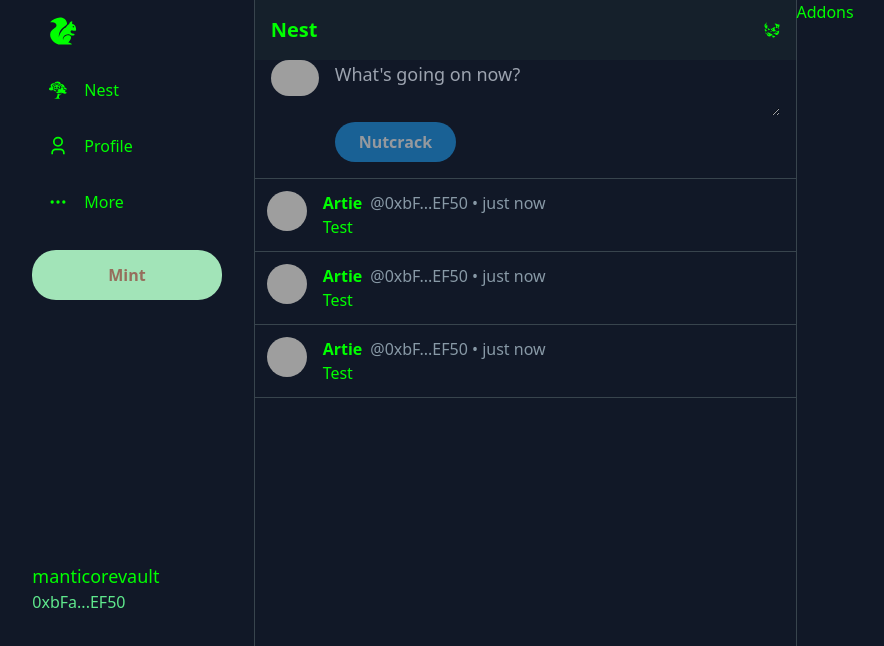
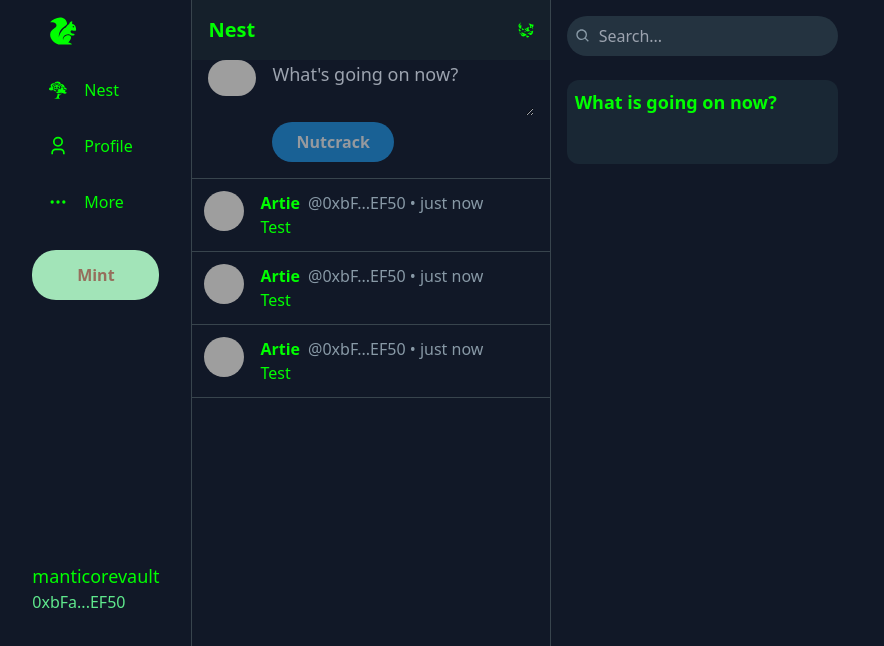
Before and after one commit to manticorevault/jerby, a Next.js app in the folder client/: page / in a window 1280 px wide. Shown: the top 646 px of the page, without its empty margins (213-1097 px from the left). Built offline with nearby package versions, Linux system fonts and the light colour scheme; grey boxes are pictures that could not be loaded.

Commit message:
Added some basic addon parts

```diff
--- /dev/null
+++ b/client/components/Addons.js
@@ -0,0 +1,55 @@
+import React from 'react'
+
+import { ads, whoCreatedIt } from "../lib/ads";
+import { BiSearch } from "react-icons/bi";
+
+const style = {
+    wrapper: `flex-[1] p-4`,
+    searchBar: `flex items-center bg-[#243340] p-2 rounded-3xl`,
+    searchIcon: `text-[#8899a6] mr-2`,
+    inputBox: `bg-transparent outline-none`,
+    section: `bg-[#192734] my-6 rounded-xl overflow-hidden`,
+    title: `p-2 font-bold text-lg`,
+    showMore: `p-2 text-[#1d9bf0] text-sm cursor-pointer hover:bg-[#22303c]`,
+    item: `flex items-center p-3 my-2 hover:bg-[#22303c] cursor-pointer`,
+    adsItemLeft: `flex-1`,
+    adsItemCategory: `text-[#8899a6] text-xs font-semibold`,
+    adsItemTitle: `text-sm font-bold`,
+    adsItemRight: `w-1/5 ml-3`,
+    adsItemImage: `rounded-xl h-14 w-14 object-cover`,
+    profileDetails: `flex-1`,
+    name: `font-bold`,
+    handle: `text-[#8899a6]`,
+    followButton: `bg-white text-black px-3 py-1 rounded-full text-xs font-bold`,
+  }
+const Addons = () => {
+  return (
+    <div className={ style.wrapper }>
+        <div className={ style.searchBar }>
+            <BiSearch className={ style.searchIcon } />
+            <input
+                type="text"
+                placeholder="Search..."
+                className={ style.inputBox }
+                />
+        </div>
+
+        <div className={ style.section }>
+            <div className={ style.title }>
+                What is going on now?
+                { ads.map(( item, index ) => (
+                    <div
+                        key={ index }
+                        className={ style.item }
+                    >
+                        <div className={ style.a }>
+                        </div>
+                    </div>
+                )) }
+            </div>
+        </div>
+    </div>
+  )
+}
+
+export default Addons
--- /dev/null
+++ b/client/lib/ads.js
@@ -0,0 +1,16 @@
+export const ads = [
+    {
+        category: "Ad 1",
+        title: "This is a very important ad!",
+        image: "https://www.marcus-povey.co.uk/wp-content/800px-Ipfs-logo-1024-ice-text.png"
+    }
+]
+
+export const whoCreatedIt = [
+    {
+        name: "Artie",
+        address: "123123123",
+        avatar: "https://media.tenor.com/jMdv7eVShFoAAAAC/squirrel-pixel.gif"
+
+    }
+]
--- a/client/pages/index.js
+++ b/client/pages/index.js
@@ -1,5 +1,6 @@
-import Sidebar from "../components/Sidebar"
-import Timeline from "../components/home/Timeline"
+import Sidebar from "../components/Sidebar";
+import Timeline from "../components/home/Timeline";
+import Addons from "../components/Addons";
 
 const style = {
   wrapper: `flex justify-center h-screen w-screen select-none bg-[#111827] text-[#00ff00]`,
@@ -14,9 +15,7 @@ export default function Home() {
 
         <Timeline />
 
-        <h2>
-          Addons
-        </h2>
+        <Addons />
       </div>
     </div>
   )
```
